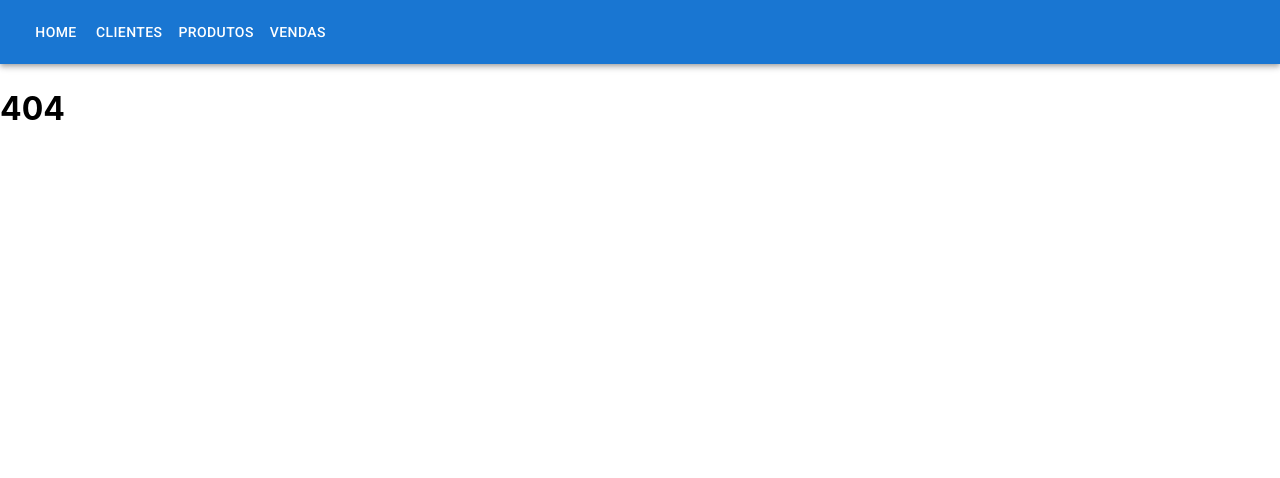
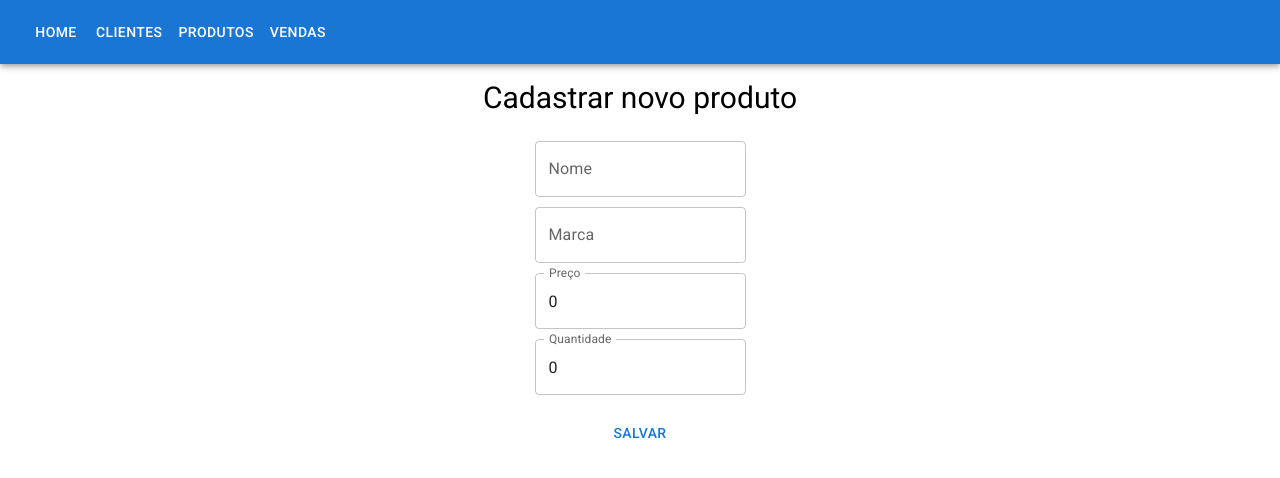
Before and after one commit to nicklima-amigos/EntregaFinalA3-SD, a React (Vite) app in the folder src/frontend/: page /produtos/cadastrar in a window 1280 px wide. Before the commit this address had no page. Shown: the top 478 px of the page. Built offline with nearby package versions, Linux system fonts and the light colour scheme.

Commit message:
finally-product

```diff
--- a/src/frontend/src/components/forms/Product.jsx
+++ b/src/frontend/src/components/forms/Product.jsx
@@ -1,81 +1,111 @@
-import { useState } from 'react';
-import { Button, TextField } from '@mui/material';
-import Grid2 from '@mui/material/Unstable_Grid2/Grid2';
+import { useState } from "react";
+import { Button, TextField } from "@mui/material";
+import Grid2 from "@mui/material/Unstable_Grid2/Grid2";
+import styled from "@emotion/styled";
+
+const Grid2Centralized = styled(Grid2)`
+  .MuiFormControl-root {
+    margin: auto;
+    margin-top: 10px;
+  }
+`;
 
 export function ProductForm({ product, handleSubmit }) {
-
-    const [name, setName] = useState(product?.name || '');
-    const [brand, setBrand] = useState(product?.brand || '');
-    const [price, setPrice] = useState(product?.price || '');
-    const [quantity, setQuantity] = useState(product?.quantity || '');
+  const [name, setName] = useState(product?.name || "");
+  const [nameIsValid, setNameIsValid] = useState(true);
+  const [brand, setBrand] = useState(product?.brand || "");
+  const [brandIsValid, setBrandIsValid] = useState(true);
+  const [price, setPrice] = useState(product?.price || 0);
+  const [priceIsValid, setPriceIsValid] = useState(true);
+  const [quantity, setQuantity] = useState(product?.quantity || 0);
+  const [quantityIsValid, setQuantityIsValid] = useState(true);
 
   const formIsValid = () => {
-        if (name.length < 3 || brand < 3 || price < 0.01 || quantity < 0) {
-            return false;
+    setNameIsValid(true);
+    setBrandIsValid(true);
+    setPriceIsValid(true);
+    setQuantityIsValid(true);
+    let errors = 0;
+    if (name.length < 3) {
+      setNameIsValid(false);
+      errors++;
     }
-        return true;
+    if (brand.length < 3) {
+      setBrandIsValid(false);
+      errors++;
+    }
+    if (price <= 0) {
+      setPriceIsValid(false);
+      errors++;
+    }
+    if (quantity < 0) {
+      setQuantityIsValid(false);
+      errors++;
+    }
+    return errors === 0;
   };
 
   return (
-
     <form
       action=""
       onSubmit={async (e) => {
-                e.preventDefault()
+        e.preventDefault();
         if (formIsValid()) {
           await handleSubmit({ name, brand, price, quantity });
         }
-            }}>
-
-
-            <Grid2 xs={12} sx={{ textAlign: 'center' }}>
+      }}
+    >
+      <Grid2Centralized
+        container
+        xs={4}
+        sx={{ textAlign: "center", margin: "auto" }}
+      >
         <TextField
-                    name='name'
+          name="name"
           value={name}
           onChange={(e) => {
             setName(e.target.value);
           }}
-                    label='Nome'
-                    error={!formIsValid}
-                    helperText={formIsValid ? '' : 'Nome deve ter no mínimo 3 caracteres'}
+          label="Nome"
+          error={!nameIsValid}
+          helperText={nameIsValid ? "" : "Nome deve ter no mínimo 3 caracteres"}
         />
         <TextField
-                    name='brand'
+          name="brand"
           value={brand}
           onChange={(e) => {
             setBrand(e.target.value);
           }}
-                    label='Marca'
-                    error={!formIsValid}
-                    helperText={formIsValid ? '' : 'Marca deve ter no mínimo 3 caracteres'}
+          label="Marca"
+          error={!brandIsValid}
+          helperText={
+            brandIsValid ? "" : "Marca deve ter no mínimo 3 caracteres"
+          }
         />
         <TextField
-                    name='price'
+          name="price"
           value={price}
           onChange={(e) => {
             setPrice(e.target.value);
           }}
-                    label='Preço'
-                    error={!formIsValid}
-                    helperText={formIsValid ? '' : 'Preço deve ser no minimo R$ 0,01'}
+          label="Preço"
+          error={!priceIsValid}
+          helperText={priceIsValid ? "" : "Preço não pode ser zero ou negativo"}
         />
         <TextField
-                    name='quantity'
+          name="quantity"
           value={quantity}
           onChange={(e) => {
             setQuantity(e.target.value);
           }}
-                    label='Quantidade'
-                    error={!formIsValid}
-                    helperText={formIsValid ? '' : 'Quantidade não pode ser negativa'}
+          label="Quantidade"
+          error={!quantityIsValid}
+          helperText={quantityIsValid ? "" : "Quantidade não pode ser negativa"}
         />
+      </Grid2Centralized>
+      <Grid2 xs={12} sx={{ textAlign: "center", marginTop: "20px" }}>
+        <Button type="submit">Salvar</Button>
       </Grid2>
-            <Grid2 xs={12} sx={{ textAlign: 'center' }}>
-                <Button type='submit'>Salvar</Button>
-            </Grid2>
-
     </form>
-
-    )
-
+  );
 }
--- a/src/frontend/src/components/products/SingleProduct/SingleProduct.jsx
+++ b/src/frontend/src/components/products/SingleProduct/SingleProduct.jsx
@@ -21,7 +21,7 @@ export function SingleProduct({ product, handleDelete }) {
                     textAlign: 'center',
                     marginTop: 1,
                 }}
-                xs={4}
+                xs={2}
             >
                 {name}
             </Grid2>
@@ -30,7 +30,7 @@ export function SingleProduct({ product, handleDelete }) {
                     borderBottom: 'solid 1px black',
                     marginTop: 1,
                 }}
-                xs={4}
+                xs={2}
             >
                 {brand}
             </Grid2>
@@ -39,7 +39,7 @@ export function SingleProduct({ product, handleDelete }) {
                     borderBottom: 'solid 1px black',
                     marginTop: 1,
                 }}
-                xs={4}
+                xs={2}
             >
                 {price}
             </Grid2>
@@ -48,7 +48,7 @@ export function SingleProduct({ product, handleDelete }) {
                     borderBottom: 'solid 1px black',
                     marginTop: 1,
                 }}
-                xs={4}
+                xs={2}
             >
                 {quantity}
             </Grid2>
--- /dev/null
+++ b/src/frontend/src/pages/Products/CreateProduct.jsx
@@ -0,0 +1,25 @@
+import { Typography } from "@mui/material";
+import { useNavigate } from "react-router-dom";
+import { ProductForm } from "../../components/forms/Product";
+import { productService } from "../../service/products";
+
+export function CreateProduct() {
+  const navigate = useNavigate();
+
+  const handleSubmit = async (product) => {
+    await productService.createProduct(product);
+    navigate("/produtos");
+  };
+
+  return (
+    <>
+      <Typography
+        variant="h3"
+        sx={{ textAlign: "center", fontSize: 30, margin: 2 }}
+      >
+        Cadastrar novo produto
+      </Typography>
+      <ProductForm handleSubmit={handleSubmit} />
+    </>
+  );
+}
--- a/src/frontend/src/pages/Products/Products.jsx
+++ b/src/frontend/src/pages/Products/Products.jsx
@@ -1,13 +1,12 @@
 import { Button, Container } from "@mui/material";
-import { useProducts } from "../../hooks/useProducts";
-import { Link } from "react-router-dom";
 import Grid2 from "@mui/material/Unstable_Grid2/Grid2";
 import { grey } from "@mui/material/colors";
+import { Link } from "react-router-dom";
+import { SingleProduct } from "../../components/products/SingleProduct/SingleProduct";
+import { useProducts } from "../../hooks/useProducts";
 import { productService } from "../../service/products";
-import { SingleProduct } from "../../components/products/SingleProduct/SingleProduct";
 
 export function Products() {
-
   const { products, setProducts } = useProducts();
 
   const handleDelete = (productId) => {
@@ -18,28 +17,28 @@ export function Products() {
   };
 
   return (
-        <Container sx={{ maxWidth: 1000, textAlign: 'center' }}>
-            <Link to='/produtos/cadastrar'>
+    <Container sx={{ maxWidth: 1000, textAlign: "center" }}>
+      <Link to="/produtos/cadastrar">
         <Button sx={{ margin: 2 }}>Cadastrar Produtos</Button>
       </Link>
 
       <Grid2
         container
         sx={{
-                    display: 'flex',
-                    flexWrap: 'wrap',
-                    maxWidth: '800px',
-                    margin: 'auto',
-                    textAlign: 'center',
+          display: "flex",
+          flexWrap: "wrap",
+          maxWidth: "800px",
+          margin: "auto",
+          textAlign: "center",
         }}
       >
         <Grid2
           container
           sx={{
-                        display: 'flex',
-                        flexWrap: 'wrap',
+            display: "flex",
+            flexWrap: "wrap",
             marginBottom: 2,
-                        borderBottom: 'solid 1px black',
+            borderBottom: "solid 1px black",
             backgroundColor: grey[200],
             borderRadius: 2,
             borderEndEndRadius: 0,
@@ -47,21 +46,23 @@ export function Products() {
           }}
           xs={12}
         >
-                    <Grid2 xs={4}>Nome:</Grid2>
-                    <Grid2 xs={4}>Marca:</Grid2>
+          <Grid2 xs={2}>Nome:</Grid2>
+          <Grid2 xs={2}>Marca:</Grid2>
           <Grid2 xs={2}>Preço:</Grid2>
           <Grid2 xs={2}>Quantidade:</Grid2>
+          <Grid2 xs={2}></Grid2>
+          <Grid2 xs={2}></Grid2>
         </Grid2>
         {products.map((product, index) => {
           return (
             <SingleProduct
               key={index}
-                            product={products}
+              product={product}
               handleDelete={handleDelete(product.id)}
             />
           );
         })}
       </Grid2>
     </Container>
-    )
+  );
 }
--- /dev/null
+++ b/src/frontend/src/pages/Products/UpdateProduct.jsx
@@ -0,0 +1,32 @@
+import { Typography } from "@mui/material";
+import { useNavigate, useParams } from "react-router-dom";
+import { ProductForm } from "../../components/forms/Product";
+import { useProducts } from "../../hooks/useProducts";
+import { productService } from "../../service/products";
+
+export function UpdateProduct() {
+  const { id } = useParams();
+  const { products } = useProducts(id);
+  const navigate = useNavigate();
+
+  const handleSubmit = async (product) => {
+    await productService.updateProduct(id, product);
+    navigate("/produtos");
+  };
+
+  return (
+    <>
+      {products.length > 0 && (
+        <>
+          <Typography
+            variant="h3"
+            sx={{ textAlign: "center", fontSize: 30, margin: 2 }}
+          >
+            Editar produto
+          </Typography>
+          <ProductForm product={products[0]} handleSubmit={handleSubmit} />
+        </>
+      )}
+    </>
+  );
+}
```
Also changed, not shown: src/frontend/src/routes/routes.jsx (+25 -15 lines), src/frontend/src/hooks/useProducts.js (indentation only). Lines whose indentation alone changed are shown as unchanged.
